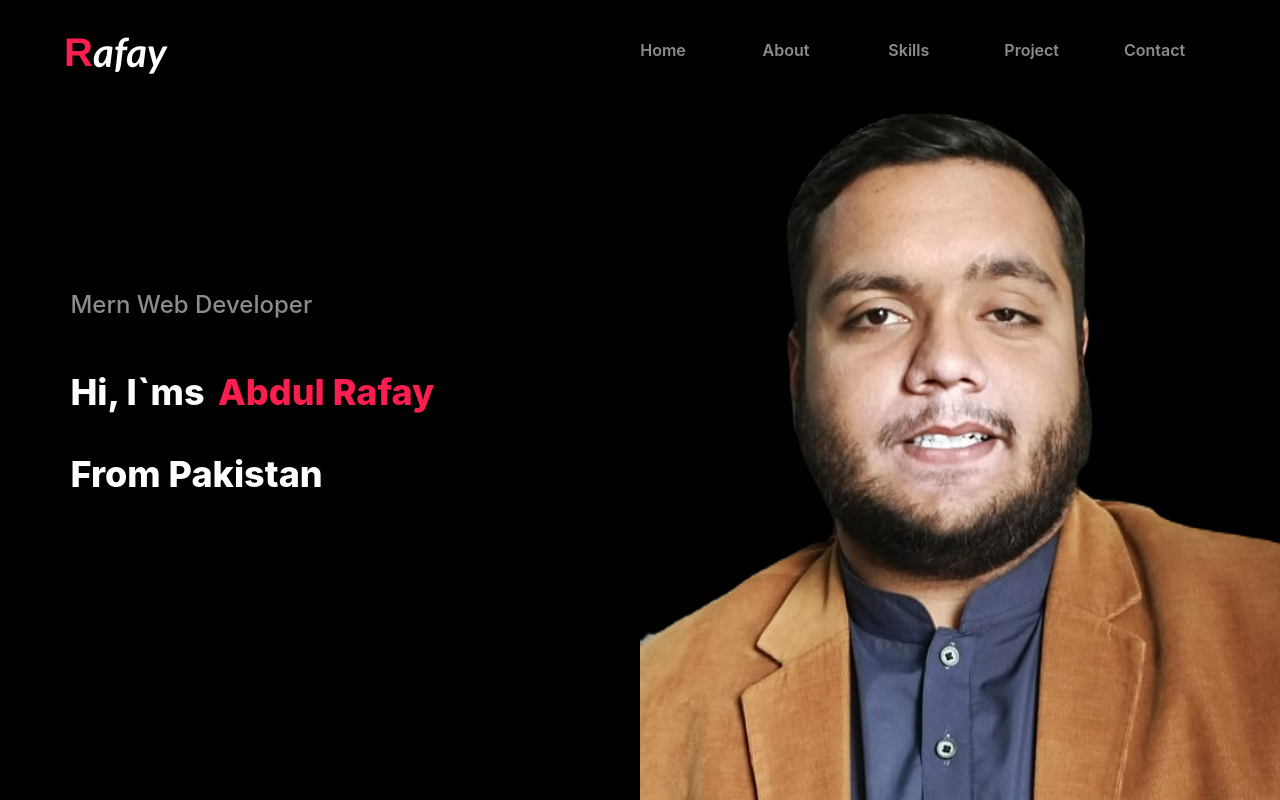
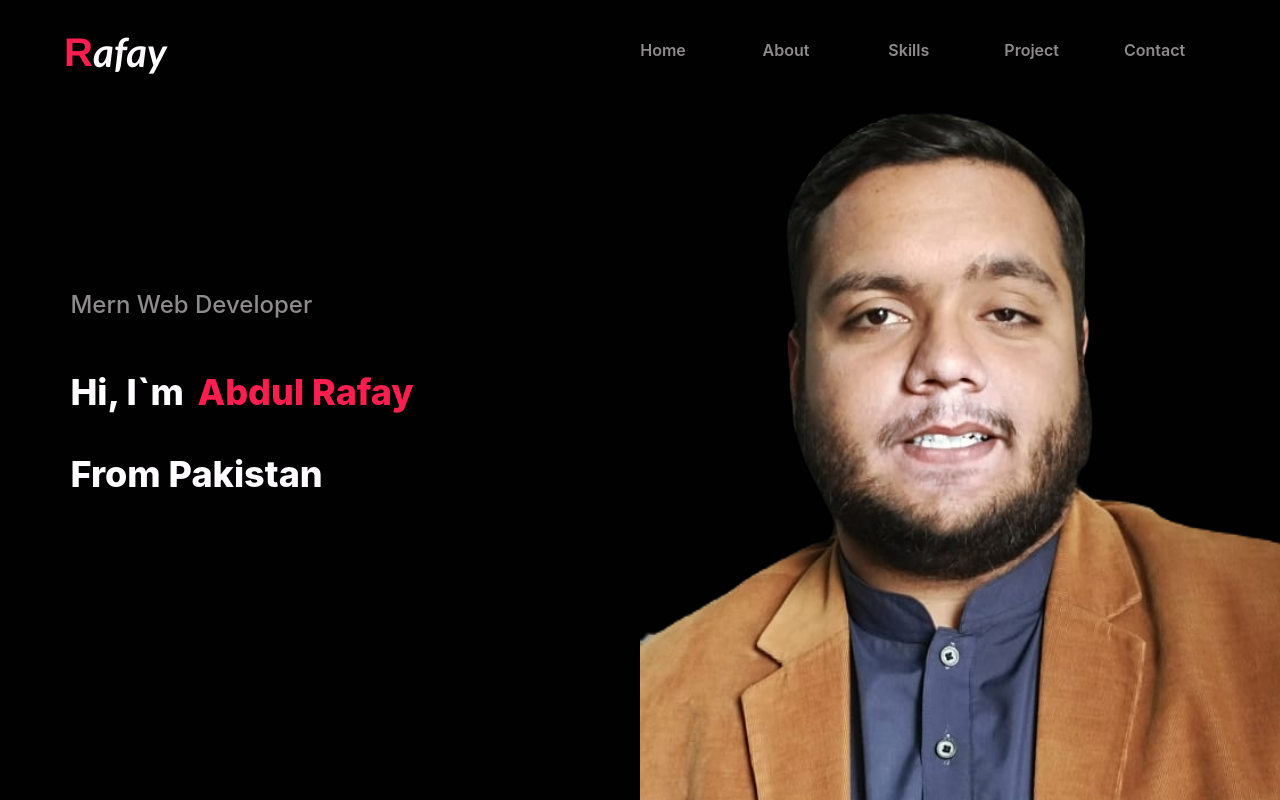
Before and after one commit to Abdul-Rafay-Mubashar/My-Portfolio, a React (Create React App) app: page / in a window 1280 px wide. Shown: the top 800 px of the page. Built offline with nearby package versions, Linux system fonts and the light colour scheme.

Commit message:
Updated website content

```diff
--- a/src/About.js
+++ b/src/About.js
@@ -31,7 +31,7 @@ export default function About() {
           <div className='My_Intro'>
             <div className='My_Intro_Box1'>
               <div className='My_Intro_Box1a'>
-                Hi, I`ms
+                Hi, I`m
               </div>
             </div>
             <div className='For_Space'></div>
```
